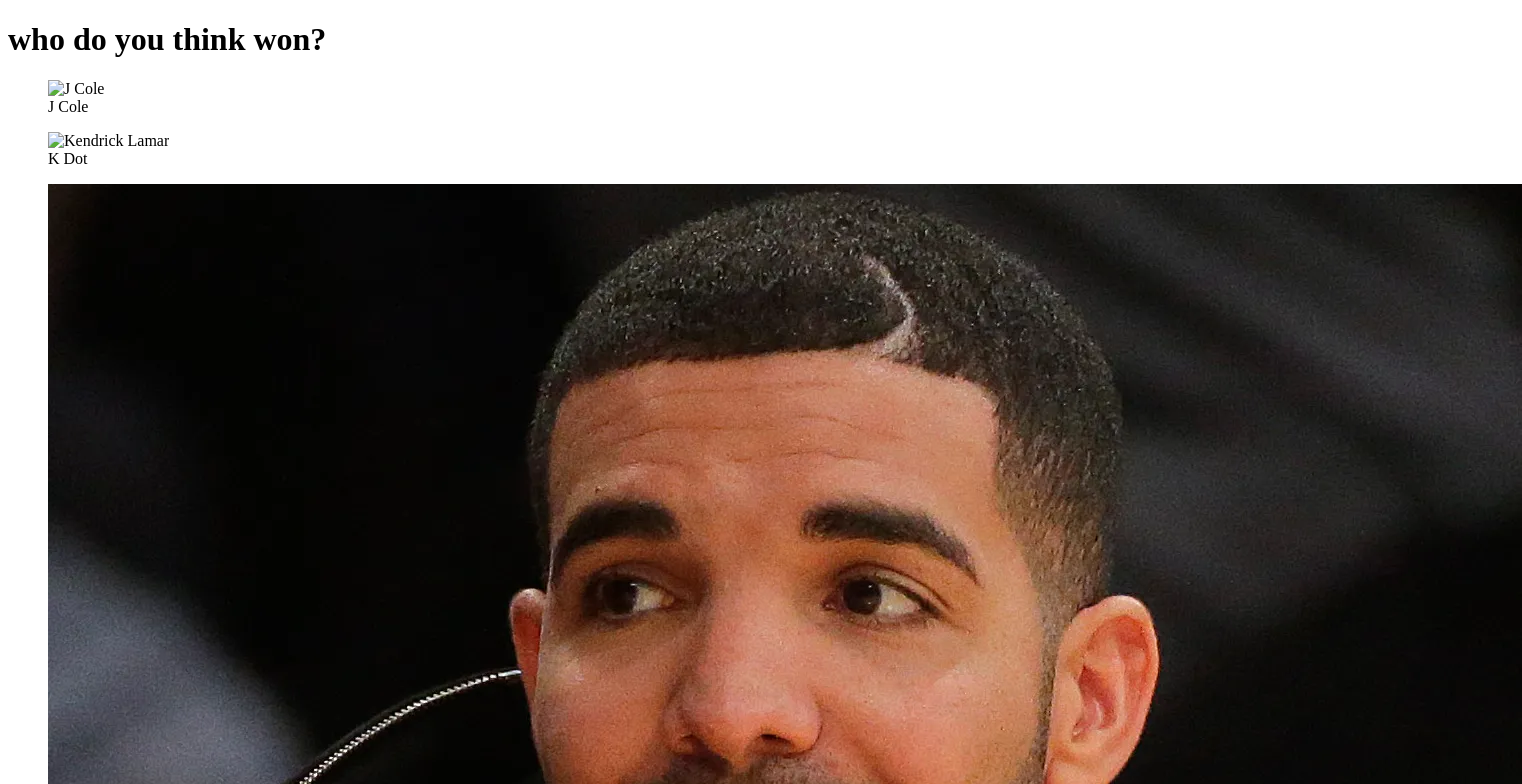
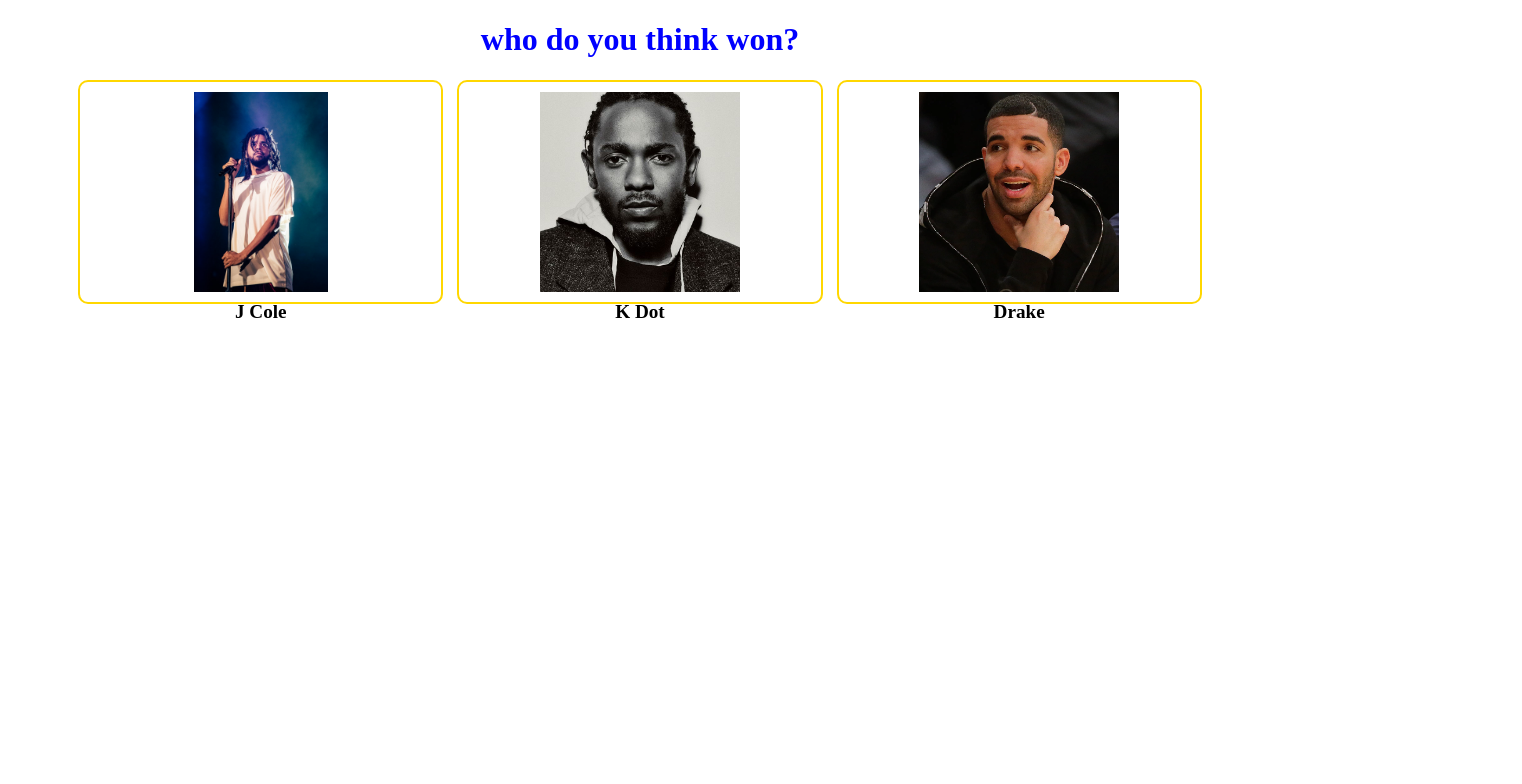
Before and after one commit to anjo-mi/node-backend, a website: page index.html in a window 1280 px wide. Shown: the top 784 px of the page, 1522 px wide, since content can reach past the window. Drawn offline with Linux system fonts and the light colour scheme.

Commit message:
landing html and iframe enabled

```diff
--- a/css/style.css
+++ b/css/style.css
@@ -0,0 +1,35 @@
+h1 {
+    text-align: center;
+    font-size: 2rem;
+    color: blue;
+    font-weight: bold;
+}
+
+main{
+    display: flex;
+    justify-content: space-evenly;
+    width: 90%;
+    margin: 0 auto;
+}
+
+.rapper{
+    text-align: center;
+    margin: 0 auto;
+    width: 30%;
+    height: 200px;
+    border: 2px solid gold;
+    border-radius: 10px;
+    padding: 10px;
+}
+
+img{
+    max-width: 100%;
+    max-height: 200px;
+}
+
+figcaption{
+    text-align: center;
+    margin: 5px auto;;
+    font-size: 1.2rem;
+    font-weight: bold;
+}
--- a/index.html
+++ b/index.html
@@ -4,21 +4,21 @@
     <meta charset="UTF-8">
     <meta name="viewport" content="width=device-width, initial-scale=1.0">
     <title>Who won the beef?</title>
-    <link rel="stylesheet" href="/css/style.css">
+    <link rel="stylesheet" href="./css/style.css">
 </head>
 <body>
     <h1>who do you think won?</h1>
     <main>
         <figure class="rapper cole">
-            <img src="/images/jcole.jpeg" alt="J Cole">
+            <img src="./images/jcole.jpg" alt="J Cole">
             <figcaption>J Cole</figcaption>
         </figure>
         <figure class="rapper kendrick">
-            <img src="/images/kendrick.jpeg" alt="Kendrick Lamar">
+            <img src="./images/kendrick.jpg" alt="Kendrick Lamar">
             <figcaption>K Dot</figcaption>
         </figure>
         <figure class="rapper drake">
-            <img src="/images/drake.webp" alt="Drake">
+            <img src="./images/drake.webp" alt="Drake">
             <figcaption>Drake</figcaption>
         </figure>
     </main>
```
Also changed, not shown: landing.html (added, +16 -0 lines), drake.html (deleted), j-cole.html (deleted), k-dot.html (deleted).
